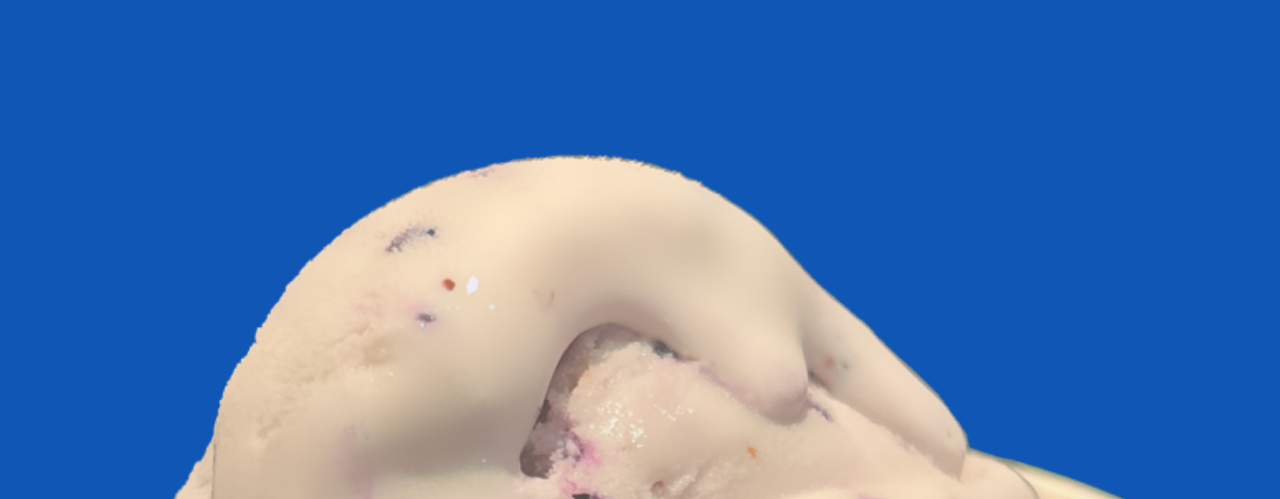
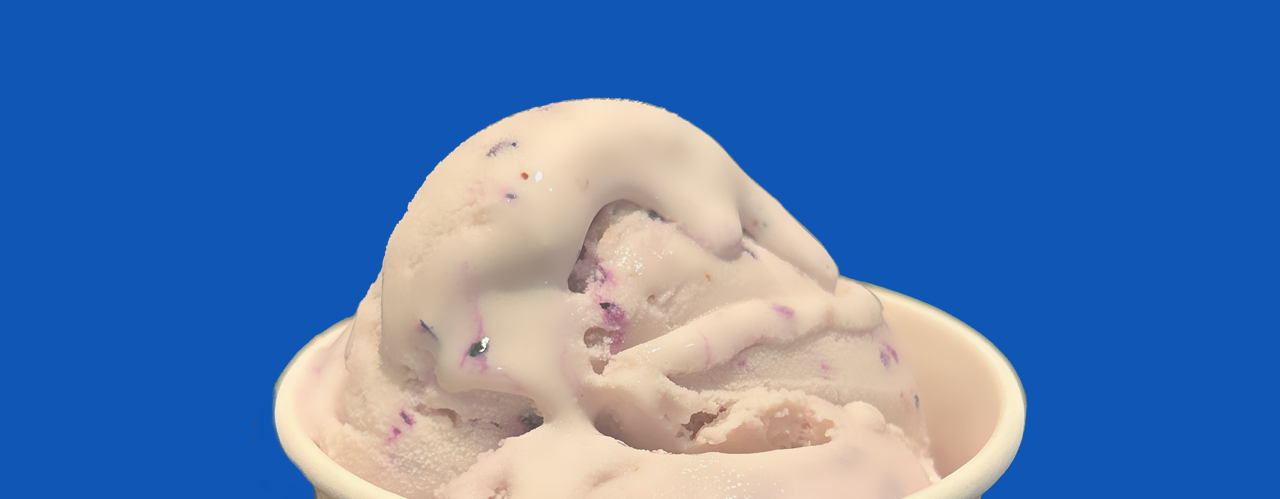
Before and after one commit to lmickel2/32below, a plain HTML site: page index.html in a window 1280 px wide. Shown: the part 301-800 px from the top of the page. Drawn offline with Linux system fonts and the light colour scheme.

Commit message:
HTML change

```diff
--- a/homepage-stylesheet.css
+++ b/homepage-stylesheet.css
@@ -62,7 +62,6 @@ body{
     position: relative;
     top: 10%;
     /* width: 60%; */
-    width: 300em;
 }
 .title-div{
     border-color: white;
--- a/index.html
+++ b/index.html
@@ -30,7 +30,9 @@
             </div>
             <div id="display">
                 <div id="icecream-container">
-                    <img id="icecream-img" src="ice-cream-2.png"/>
+                    <div id="icecream-img-container">
+                        <img id="icecream-img" src="ice-cream-2.png"/>
+                    </div>
                     <div class="title-div">
                         Homemade Ice Cream
                     </div>
```
